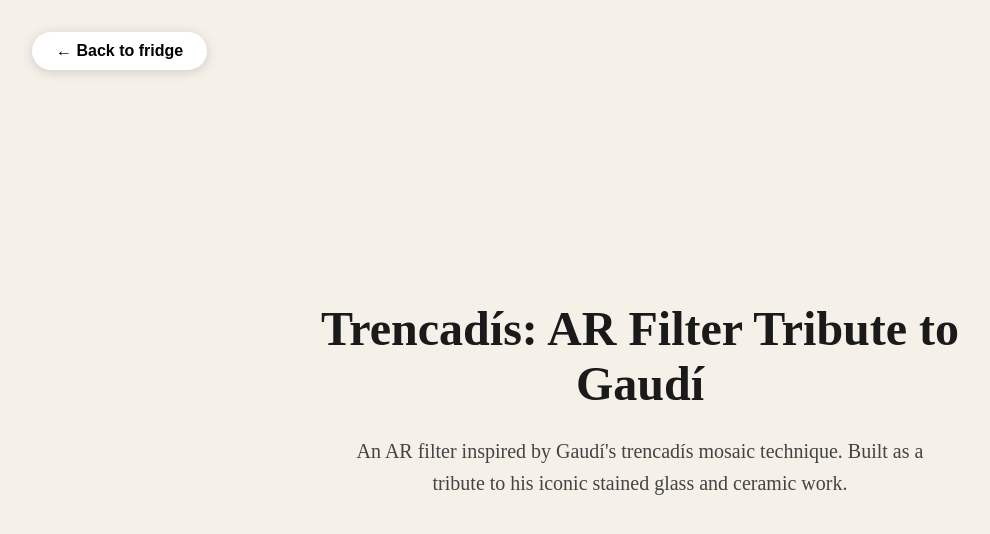
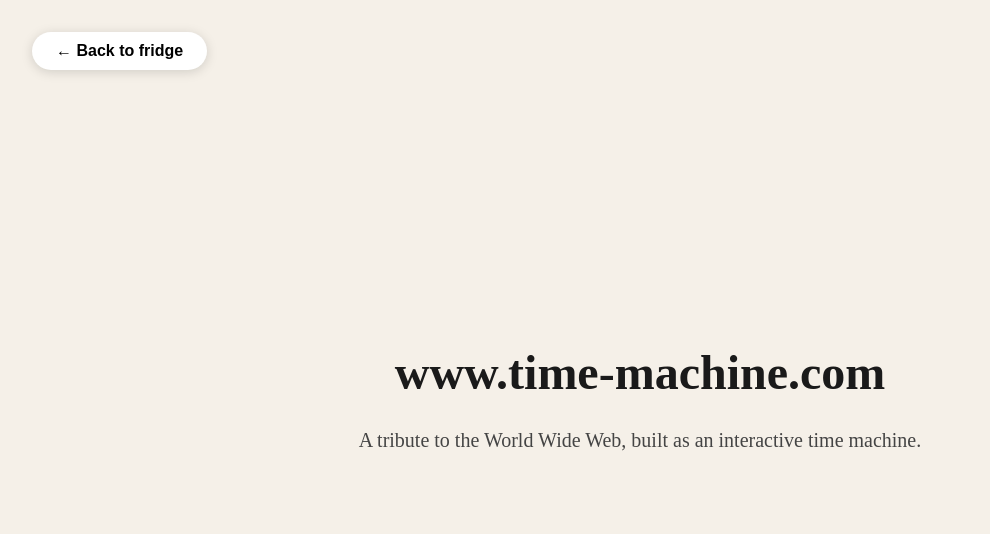
Before and after one commit to fabianabarriosp/portfolioS6, a React (Vite) app: page / in a window 1280 px wide. Both pictures are taken after a click on the picture 279 px from the left and 248 px from the top of the page. Shown: the top 534 px of the page, without its empty margins (0-990 px from the left). Built offline with nearby package versions, Linux system fonts and the light colour scheme.

Commit message:
updated porject pages

```diff
--- a/src/ProjectPage.jsx
+++ b/src/ProjectPage.jsx
@@ -3,9 +3,9 @@ import { useEffect, useState } from "react";
 
 const PROJECTS = {
   musicbox: {
-    title: "Trencadís: AR Filter Tribute to Gaudí",
+    title: "www.time-machine.com",
     description:
-      "An AR filter inspired by Gaudí's trencadís mosaic technique. Built as a tribute to his iconic stained glass and ceramic work.",
+      "A tribute to the World Wide Web, built as an interactive time machine.",
     color: "#f5f0e8",
   },
   brose: {
@@ -21,9 +21,9 @@ const PROJECTS = {
     color: "#e4f0ff",
   },
   royallib: {
-    title: "Royal Library — Amexio",
+    title: "KB Library — Amexio",
     description:
-      "An industry project with Amexio and the Royal Library, focused on engaging diverse audiences through modern design.",
+      "An industry project with Amexio, rethinking how the Royal Library can recoomend books without necesarily knowing what the users want.",
     color: "#e4ffe8",
   },
 };
```
